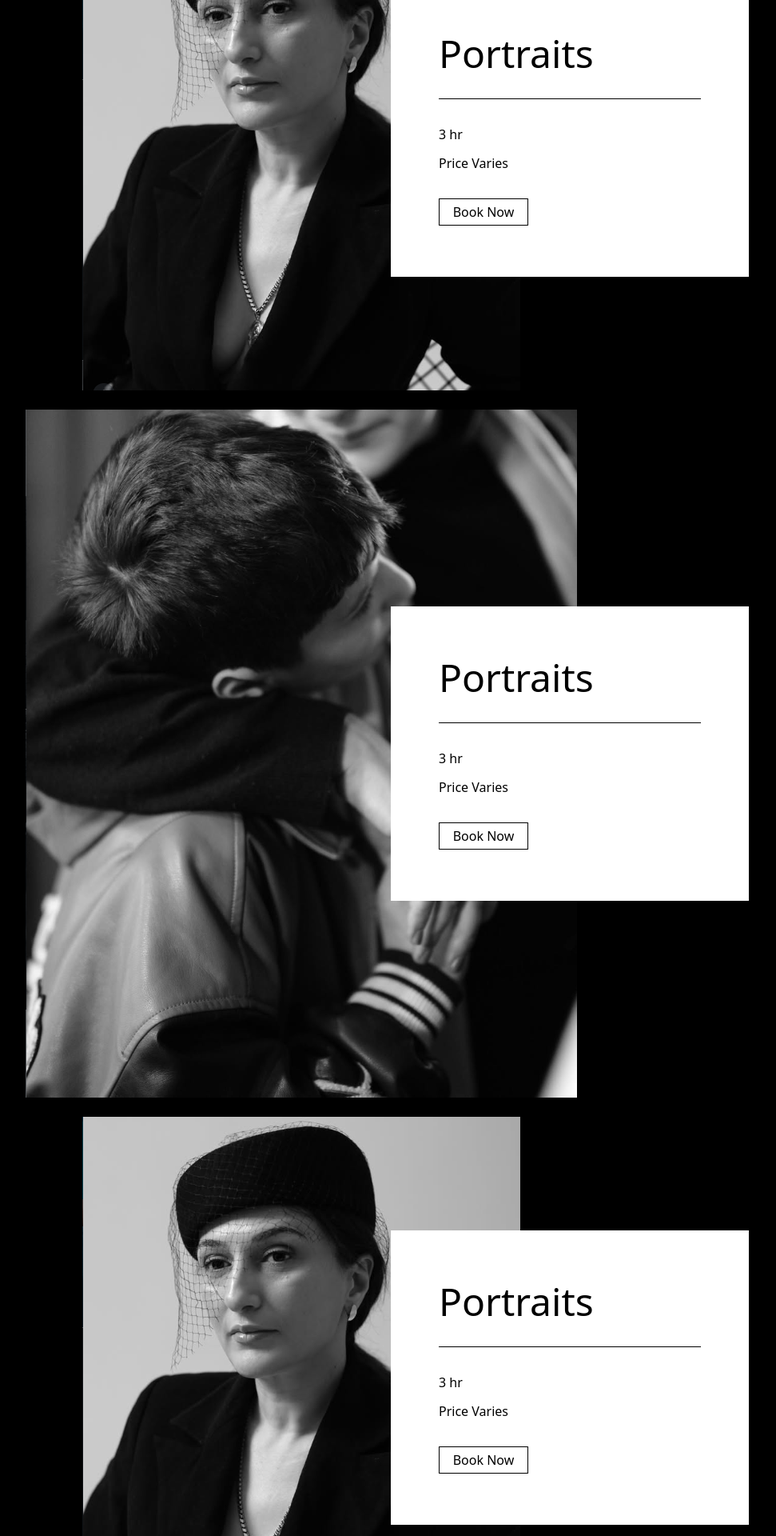
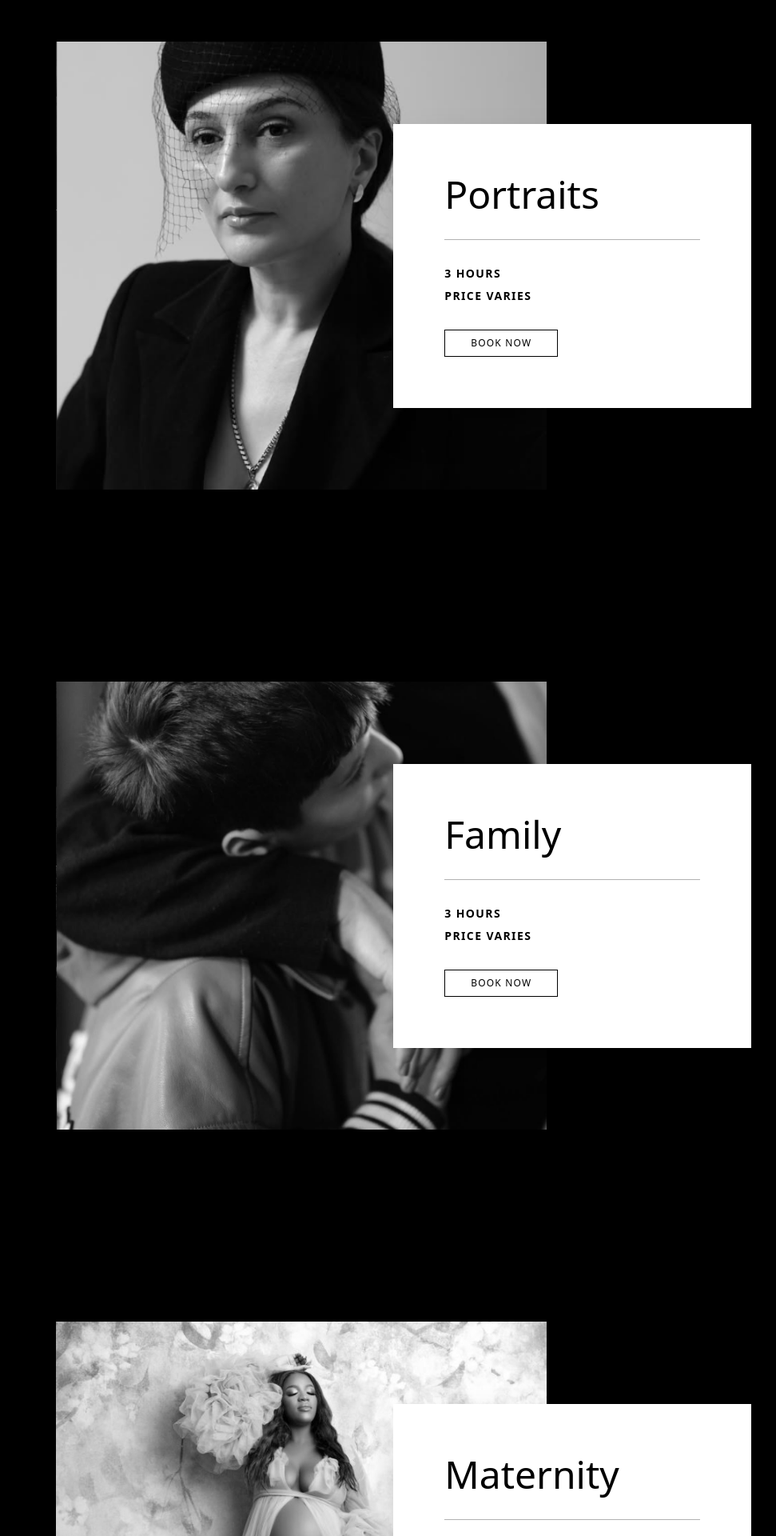
Before and after one commit to Machakhleli/Elisabeths, a React (Vite) app: page /services in a window 1280 px wide. Shown: the part 540-2460 px from the top of the page at 80% size, without its empty margins (263-1234 px from the left). Built offline with nearby package versions, Linux system fonts and the light colour scheme.

Commit message:
feat: fixed services content styling

```diff
--- a/src/pages/Services.jsx
+++ b/src/pages/Services.jsx
@@ -1,98 +1,121 @@
 import portraitMain from "../assets/Sh.m.png";
 import familyMain from "../assets/family.png";
+import maternityMain from "../assets/maternity.jpg";
+import commercialMain from "../assets/commercial.png";
 
 export default function Services() {
+  const serviceList = [
+    {
+      id: 1,
+      title: "Portraits",
+      image: portraitMain,
+      duration: "3 hours",
+      price: "Price Varies",
+    },
+    {
+      id: 1,
+      title: "Family",
+      image: familyMain,
+      duration: "3 hours",
+      price: "Price Varies",
+    },
+    {
+      id: 1,
+      title: "Maternity",
+      image: maternityMain,
+      duration: "3 hours",
+      price: "Price Varies",
+    },
+    {
+      id: 1,
+      title: "Commertial",
+      image: commercialMain,
+      duration: "3 hours",
+      price: "Price Varies",
+    },
+  ];
+
   return (
-    <section className="mx-auto w-full max-w-[90rem] min-h-screen flex flex-col gap-60 p-10">
-      <h1 className="text-white text-center text-7xl mb-20">SERVICES</h1>
-      <div className="w-full flex flex-col items-center justify-center pb-60">
-        <div className="relative flex justify-center items-center  w-full h-[18.75rem]">
+    <section className="mx-auto w-full max-w-[90rem] min-h-screen flex flex-col items-center gap-20 lg:gap-60 p-6 md:p-10 bg-black">
+      <h1 className="text-white text-center text-5xl md:text-7xl mt-10 lg:mb-20 tracking-widest font-light">
+        SERVICES
+      </h1>
+      {serviceList.map((service, index) => (
+        <div
+          key={service.id}
+          className="w-full flex flex-col items-center justify-center"
+        >
+          {/* Main Container: Relative on Desktop, Static on Mobile */}
+          <div className="relative flex flex-col lg:flex-row justify-center items-center w-full max-w-5xl">
+            {/* 1. Image Container: Full width on mobile, 60% on desktop */}
+            <div className="w-full lg:w-3/5 aspect-[4/5] lg:aspect-auto h-[300px] md:h-[500px] lg:h-[35rem] overflow-hidden">
               <img
-            src={portraitMain}
-            alt="portrait sections main photo"
-            className="hover:cursor-pointer"
+                src={service.image}
+                alt={`${service.title} section`}
+                className="w-full h-full object-cover grayscale hover:grayscale-0 transition-all duration-700 cursor-pointer"
               />
-          <div className="absolute right-10 w-[28rem] h-[23rem] bg-white flex flex-col justify-center items-left p-15 gap-8">
-            <h2 className="text-5xl hover:text-gray-500 cursor-pointer decoration-1">
-              Portraits
+            </div>
+            <div
+              className="
+              relative z-10
+              -mt-12 lg:mt-0
+              lg:absolute lg:right-[-5%]
+              w-[90%] md:w-[70%] lg:w-[28rem]
+              bg-white p-8 md:p-12 lg:p-16
+              flex flex-col justify-center items-start gap-6 lg:gap-8 shadow-2xl"
+            >
+              <h2 className="text-3xl md:text-4xl lg:text-5xl font-light hover:text-gray-500 cursor-pointer transition-colors text-black">
+                {service.title}
               </h2>
-            <hr />
-            <div className=" flex flex-col  gap-3 text-black">
-              <span>3 hr</span>
-              <span> Price Varies</span>
+              <hr className="w-full border-t border-black opacity-30" />
+              <div className="flex flex-col gap-2 text-black uppercase tracking-widest text-xs md:text-sm font-semibold">
+                <span>{service.duration}</span>
+                <span>{service.price}</span>
               </div>
-            <button className="border border-black p-1 cursor-pointer w-[7rem] hover:underline">
+              <button className="border border-black py-2 px-8 cursor-pointer w-fit uppercase text-[10px] md:text-xs tracking-widest hover:bg-black hover:text-white transition-all">
                 Book Now
               </button>
             </div>
           </div>
         </div>
-      <div className="w-full flex flex-col items-center justify-center pb-60">
-        <div className="relative flex justify-center items-center  w-full h-[18.75rem]">
-          <img
-            src={familyMain}
-            alt="portrait sections main photo"
-            className="hover:cursor-pointer"
-          />
-          <div className="absolute right-10 w-[28rem] h-[23rem] bg-white flex flex-col justify-center items-left p-15 gap-8">
-            <h2 className="text-5xl hover:text-gray-500 cursor-pointer decoration-1">
-              Portraits
-            </h2>
-            <hr />
-            <div className=" flex flex-col  gap-3 text-black">
-              <span>3 hr</span>
-              <span> Price Varies</span>
-            </div>
-            <button className="border border-black p-1 cursor-pointer w-[7rem] hover:underline">
-              Book Now
-            </button>
-          </div>
-        </div>
-      </div>
-      <div className="w-full flex flex-col items-center justify-center pb-60">
-        <div className="relative flex justify-center items-center  w-full h-[18.75rem]">
-          <img
-            src={portraitMain}
-            alt="portrait sections main photo"
-            className="hover:cursor-pointer"
-          />
-          <div className="absolute right-10 w-[28rem] h-[23rem] bg-white flex flex-col justify-center items-left p-15 gap-8">
-            <h2 className="text-5xl hover:text-gray-500 cursor-pointer decoration-1">
-              Portraits
-            </h2>
-            <hr />
-            <div className=" flex flex-col  gap-3 text-black">
-              <span>3 hr</span>
-              <span> Price Varies</span>
-            </div>
-            <button className="border border-black p-1 cursor-pointer w-[7rem] hover:underline">
-              Book Now
-            </button>
-          </div>
-        </div>
-      </div>
-      <div className="w-full flex flex-col items-center justify-center pb-60">
-        <div className="relative flex justify-center items-center  w-full h-[18.75rem]">
-          <img
-            src={portraitMain}
-            alt="portrait sections main photo"
-            className="hover:cursor-pointer"
-          />
-          <div className="absolute right-10 w-[28rem] h-[23rem] bg-white flex flex-col justify-center items-left p-15 gap-8">
-            <h2 className="text-5xl hover:text-gray-500 cursor-pointer decoration-1">
-              Portraits
-            </h2>
-            <hr />
-            <div className=" flex flex-col  gap-3 text-black">
-              <span>3 hr</span>
-              <span> Price Varies</span>
-            </div>
-            <button className="border border-black p-1 cursor-pointer w-[7rem] hover:underline">
-              Book Now
-            </button>
-          </div>
-        </div>
-      </div>
+      ))}
     </section>
+
+    // <section className="mx-auto w-full max-w-[90rem] min-h-screen flex flex-col gap-60 p-10">
+    //   <h1 className="text-white text-center text-7xl mb-20">SERVICES</h1>
+    //   {serviceList.map((service) => (
+    //     <div
+    //       key={service.id}
+    //       className="w-full flex flex-col items-center justify-center mb-40"
+    //     >
+    //       <div className="relative flex justify-center items-center w-full max-w-5xl h-[25rem]">
+    //         <div className="w-1/2 overflow-hidden">
+    //           <img
+    //             src={service.image}
+    //             alt={`${service.title} section`}
+    //             className="w-full h-full object-cover hover:scale-105 transition-transform duration-700 cursor-pointer"
+    //           />
+    //         </div>
+
+    //         <div className="absolute right-0 lg:-right-25 w-[28rem] h-[23rem] bg-white flex flex-col justify-center items-start p-16 gap-8 shadow-2xl">
+    //           <h2 className="text-5xl font-light hover:text-gray-500 cursor-pointer transition-colors">
+    //             {service.title}
+    //           </h2>
+
+    //           <hr className="w-full border-t border-black opacity-30" />
+
+    //           <div className="flex flex-col gap-2 text-black uppercase tracking-widest text-sm font-semibold">
+    //             <span>{service.duration}</span>
+    //             <span>{service.price}</span>
+    //           </div>
+
+    //           <button className="border border-black py-2 px-8 cursor-pointer w-fit uppercase text-xs tracking-widest hover:bg-black hover:text-white transition-all">
+    //             Book Now
+    //           </button>
+    //         </div>
+    //       </div>
+    //     </div>
+    //   ))}
+    // </section>
   );
 }
```
Also changed, not shown: src/assets/commercial.png (added), src/assets/maternity.jpg (added). Lines whose indentation alone changed are shown as unchanged.
